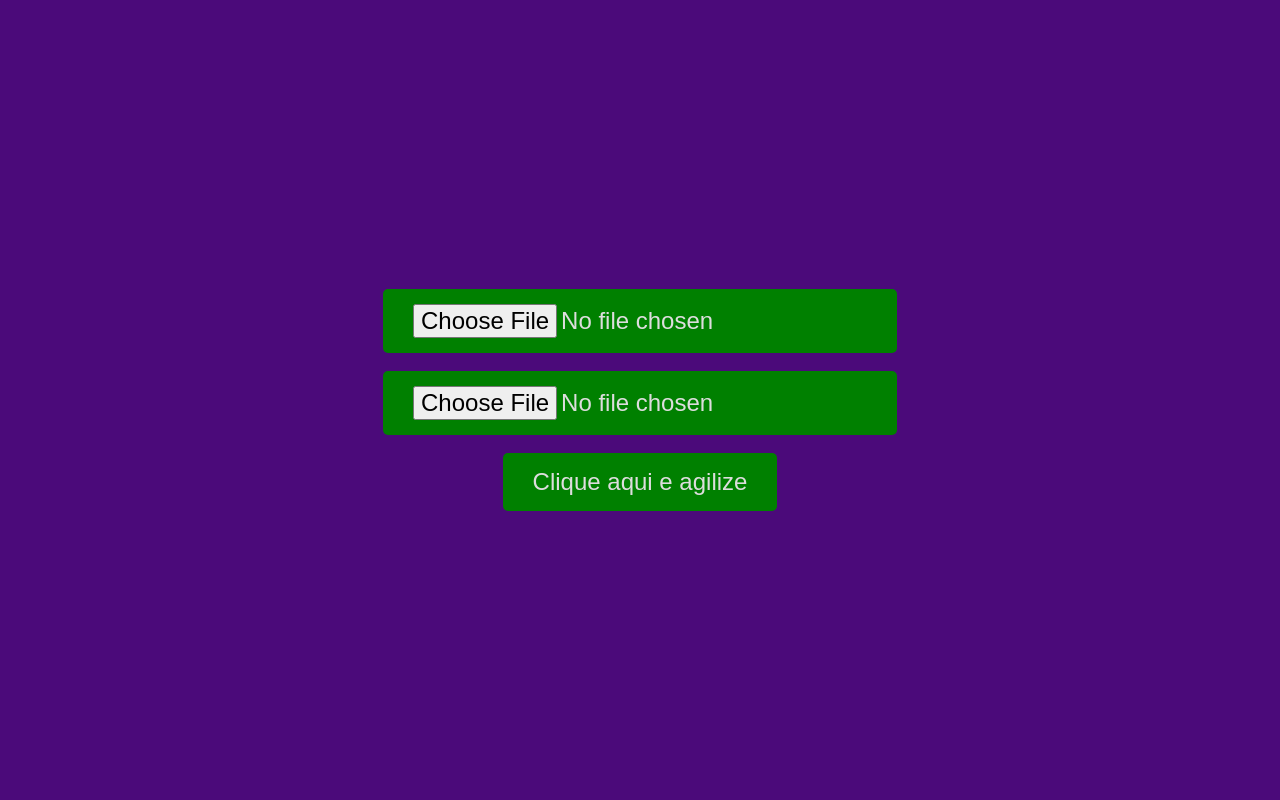
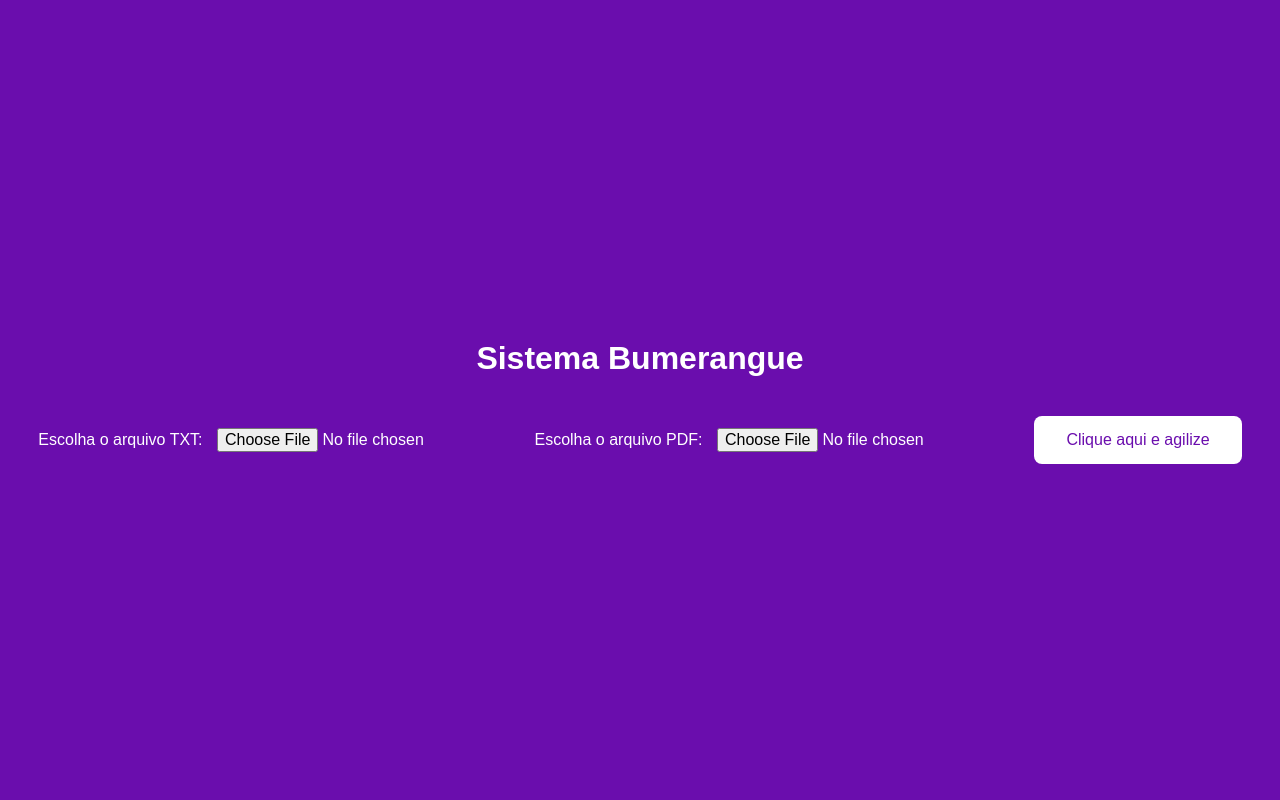
Before and after one commit to ezequielwolf/bumerangue, a Flask app: page / in a window 1280 px wide. Run offline with Flask 3, Linux system fonts and the light colour scheme.

Commit message:
quarto commit

```diff
--- a/app.py
+++ b/app.py
@@ -1,16 +1,15 @@
-from flask import Flask, render_template, request, redirect, url_for, send_file
 import fitz  # PyMuPDF
 import re
 import os
+from flask import Flask, render_template, request, send_file
+from werkzeug.utils import secure_filename
 
 app = Flask(__name__)
 
-# Função para garantir que o diretório "uploads" e "outputs" existam
+# Função para garantir que o diretório "uploads" exista
 def garantir_diretorio_upload():
     if not os.path.exists("uploads"):
         os.makedirs("uploads")
-    if not os.path.exists("outputs"):
-        os.makedirs("outputs")
 
 # Função para extrair texto de arquivos PDF
 def ler_pdf(caminho_pdf):
@@ -28,19 +27,23 @@ def ler_txt(caminho_txt):
         conteudo_txt = file.read()
     return conteudo_txt
 
-# Função para aplicar a lógica de encontrar a letra "C" e valores no TXT
+# Função para aplicar a lógica de encontrar valores contábeis no TXT
 def ler_valores_txt(texto):
-    padrao = re.compile(r'(?<!\S)(\d{1,3}(?:\.\d{3})*,\d{2})\sC\s-\s(\d+ ok)')
+    padrao = re.compile(r'(\d{1,3}(?:\.\d{3})*,\d{2})\sC\s-\s(\d+ ok)')
     valores_direita = padrao.findall(texto)
     return valores_direita
 
 # Função para modificar o PDF e inserir os valores do TXT
-def modificar_pdf(caminho_pdf, informacoes, salvar_como):
+def modificar_pdf(caminho_pdf, informacoes):
     doc = fitz.open(caminho_pdf)
+    valores_inseridos = set()  # Criar um conjunto para armazenar valores já inseridos
     for page_num in range(len(doc)):
         page = doc[page_num]
         texto_pdf = page.get_text("text")
         for valor, codigo in informacoes:
+            if valor in valores_inseridos:  # Pular se o valor já foi processado
+                continue
+
             print(f"Procurando: Valor: {valor}, Código: {codigo}")
             areas_valor = page.search_for(valor)
             if areas_valor:
@@ -49,20 +52,23 @@ def modificar_pdf(caminho_pdf, informacoes, salvar_como):
                     y_insercao = area.y0 + 10  # Ajustar o valor mais para baixo (incrementar y_insercao)
                     page.insert_text((x_insercao, y_insercao), f" {codigo}", fontsize=10, color=(0, 0, 0))
                     print(f"Inserido '{codigo}' ao lado de '{valor}' no PDF.")
+                    valores_inseridos.add(valor)  # Adicionar o valor ao conjunto para evitar duplicação
             else:
                 print(f"Valor '{valor}' não encontrado no PDF.")
 
-    # Salvar o novo arquivo PDF no caminho especificado
-    doc.save(salvar_como)
+    # Salvar o novo arquivo PDF no diretório temporário para download
+    caminho_final = os.path.join("uploads", os.path.basename(caminho_pdf).replace(".pdf", "_modificado.pdf"))
+    doc.save(caminho_final)
     doc.close()
-    print(f"PDF modificado salvo como: {salvar_como}")
+    print(f"PDF modificado salvo como: {caminho_final}")
+    return caminho_final
 
 # Rota para a página inicial
 @app.route('/')
 def index():
     return render_template('index.html')
 
-# Rota para processar os arquivos
+# Rota para processar os arquivos e permitir download
 @app.route('/executar', methods=['POST'])
 def executar():
     if 'arquivo_txt' not in request.files or 'arquivo_pdf' not in request.files:
@@ -71,12 +77,12 @@ def executar():
     arquivo_txt = request.files['arquivo_txt']
     arquivo_pdf = request.files['arquivo_pdf']
 
-    # Garantir que o diretório 'uploads' e 'outputs' existam
+    # Garantir que o diretório 'uploads' exista
     garantir_diretorio_upload()
 
     # Salvar os arquivos no servidor temporariamente
-    caminho_txt = os.path.join("uploads", arquivo_txt.filename)
-    caminho_pdf = os.path.join("uploads", arquivo_pdf.filename)
+    caminho_txt = os.path.join("uploads", secure_filename(arquivo_txt.filename))
+    caminho_pdf = os.path.join("uploads", secure_filename(arquivo_pdf.filename))
 
     arquivo_txt.save(caminho_txt)
     arquivo_pdf.save(caminho_pdf)
@@ -85,15 +91,11 @@ def executar():
     texto_txt = ler_txt(caminho_txt)
     valores_e_direita = ler_valores_txt(texto_txt)
 
-    # Caminho para salvar o arquivo modificado
-    nome_pdf_modificado = arquivo_pdf.filename.replace(".pdf", "_modificado.pdf")
-    caminho_pdf_modificado = os.path.join("outputs", nome_pdf_modificado)
+    # Modificar o arquivo PDF
+    caminho_final_pdf = modificar_pdf(caminho_pdf, valores_e_direita)
 
-    # Modificar o arquivo PDF
-    modificar_pdf(caminho_pdf, valores_e_direita, caminho_pdf_modificado)
-
-    # Enviar o arquivo modificado para o download
-    return send_file(caminho_pdf_modificado, as_attachment=True)
+    # Oferecer o download do PDF modificado para o usuário
+    return send_file(caminho_final_pdf, as_attachment=True)
 
 if __name__ == '__main__':
     app.run(debug=True)
--- a/templates/index.html
+++ b/templates/index.html
@@ -1,18 +1,58 @@
 <!DOCTYPE html>
-<html lang="pt-br">
+<html lang="en">
 <head>
     <meta charset="UTF-8">
+    <meta http-equiv="X-UA-Compatible" content="IE=edge">
     <meta name="viewport" content="width=device-width, initial-scale=1.0">
-    <title>Agilize</title>
-    <link rel="stylesheet" href="{{ url_for('static', filename='style.css') }}">
+    <title>Sistema Bumerangue</title>
+    <style>
+        body {
+            background-color: #6a0dad; /* Roxo */
+            font-family: Arial, sans-serif;
+            display: flex;
+            justify-content: center;
+            align-items: center;
+            height: 100vh;
+            margin: 0;
+            color: #fff;
+        }
+        .container {
+            text-align: center;
+        }
+        button {
+            background-color: #ffffff;
+            color: #6a0dad;
+            padding: 15px 32px;
+            font-size: 16px;
+            border: none;
+            border-radius: 8px;
+            cursor: pointer;
+            transition: 0.3s;
+        }
+        button:hover {
+            background-color: #d3d3d3;
+        }
+        input[type="file"] {
+            margin: 20px 0;
+            font-size: 16px;
+            padding: 10px;
+        }
+    </style>
 </head>
 <body>
+
     <div class="container">
+        <h1>Sistema Bumerangue</h1>
         <form action="/executar" method="POST" enctype="multipart/form-data">
-            <input id="input" type="file" name="arquivo_txt" accept=".txt" required><br><br>
-            <input id="input" type="file" name="arquivo_pdf" accept=".pdf" required><br><br>
-            <button type="submit" class="btn">Clique aqui e agilize</button>
+            <label for="arquivo_txt">Escolha o arquivo TXT:</label>
+            <input type="file" id="arquivo_txt" name="arquivo_txt" required>
+
+            <label for="arquivo_pdf">Escolha o arquivo PDF:</label>
+            <input type="file" id="arquivo_pdf" name="arquivo_pdf" required>
+
+            <button type="submit">Clique aqui e agilize</button>
         </form>
     </div>
+
 </body>
 </html>
```
